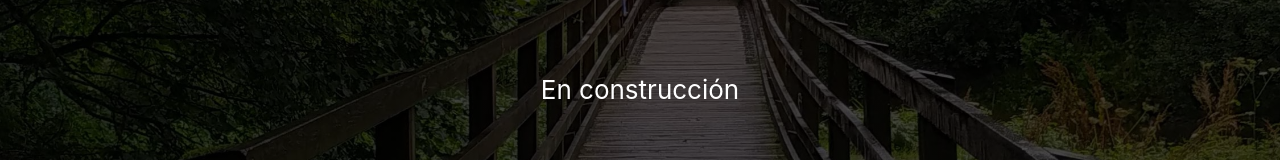
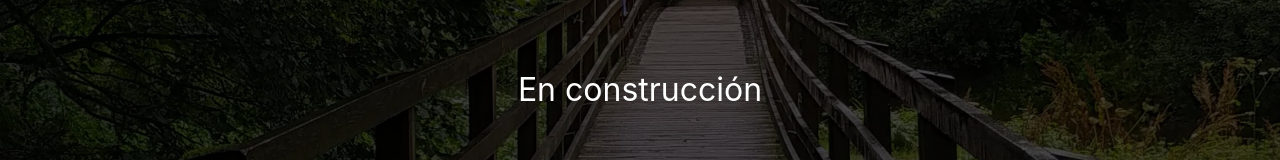
Before and after one commit to DavidRamiroBarragan/blog, a React (Create React App) app: page / in a window 1280 px wide. Shown: the part 311-471 px from the top of the page. Built offline with nearby package versions, Linux system fonts and the light colour scheme.

Commit message:
add new scss

```diff
--- a/src/App.scss
+++ b/src/App.scss
@@ -1,16 +1,14 @@
+@import "./assets/scss/abstracts/mixin";
 .app-header {
-    align-items: center;
     background-image: linear-gradient(rgba(0, 0, 0, .7), rgba(0, 0, 0, .7)),
     url("assets/img/background.jpg");
     background-position: center;
     background-size: cover;
-    display: flex;
-    flex-direction: column;
-    justify-content: center;
     min-height: 100vh;
+    @include flexPosition;
 
     &__texto {
         color: white;
-        font-size: calc(10px + 2vmin);
+        font-size: calc(1rem + 2vmin);
     }
 }
--- /dev/null
+++ b/src/assets/scss/abstracts/_base.scss
@@ -0,0 +1,8 @@
+* {
+    margin: 0;
+    padding: 0;
+    box-sizing: border-box;
+}
+html {
+    font-size: 62.5%;
+}
--- /dev/null
+++ b/src/assets/scss/abstracts/_mixin.scss
@@ -0,0 +1,5 @@
+@mixin flexPosition($justItem: center, $alignItem: center) {
+    display: flex;
+    justify-content: $justItem;
+    align-items: $alignItem;
+}
--- a/src/assets/scss/main.scss
+++ b/src/assets/scss/main.scss
@@ -0,0 +1,2 @@
+@import "abstracts/mixin";
+@import "abstracts/variables";
```
Also changed, not shown: src/assets/scss/abstracts/_variables.scss (added), 1 other file (tests, documents, lock files or other folders).
